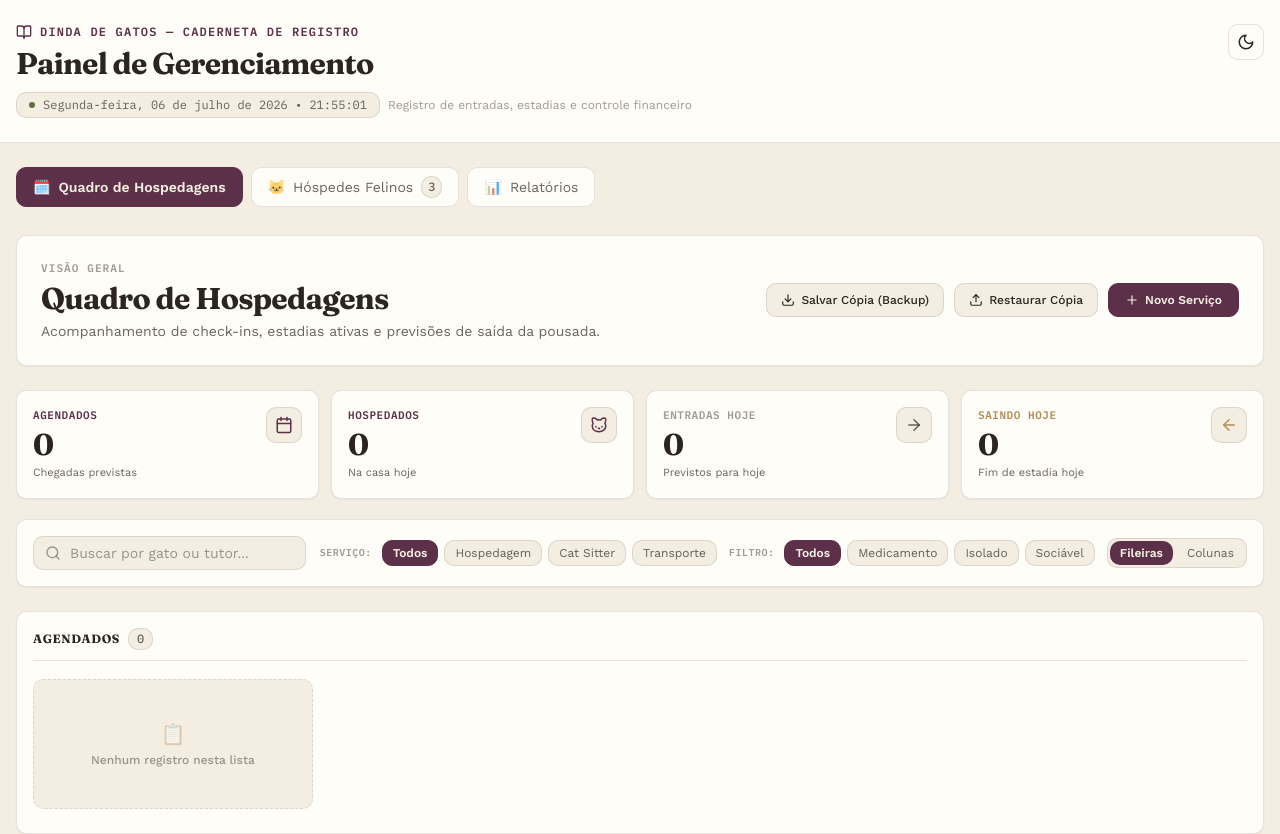
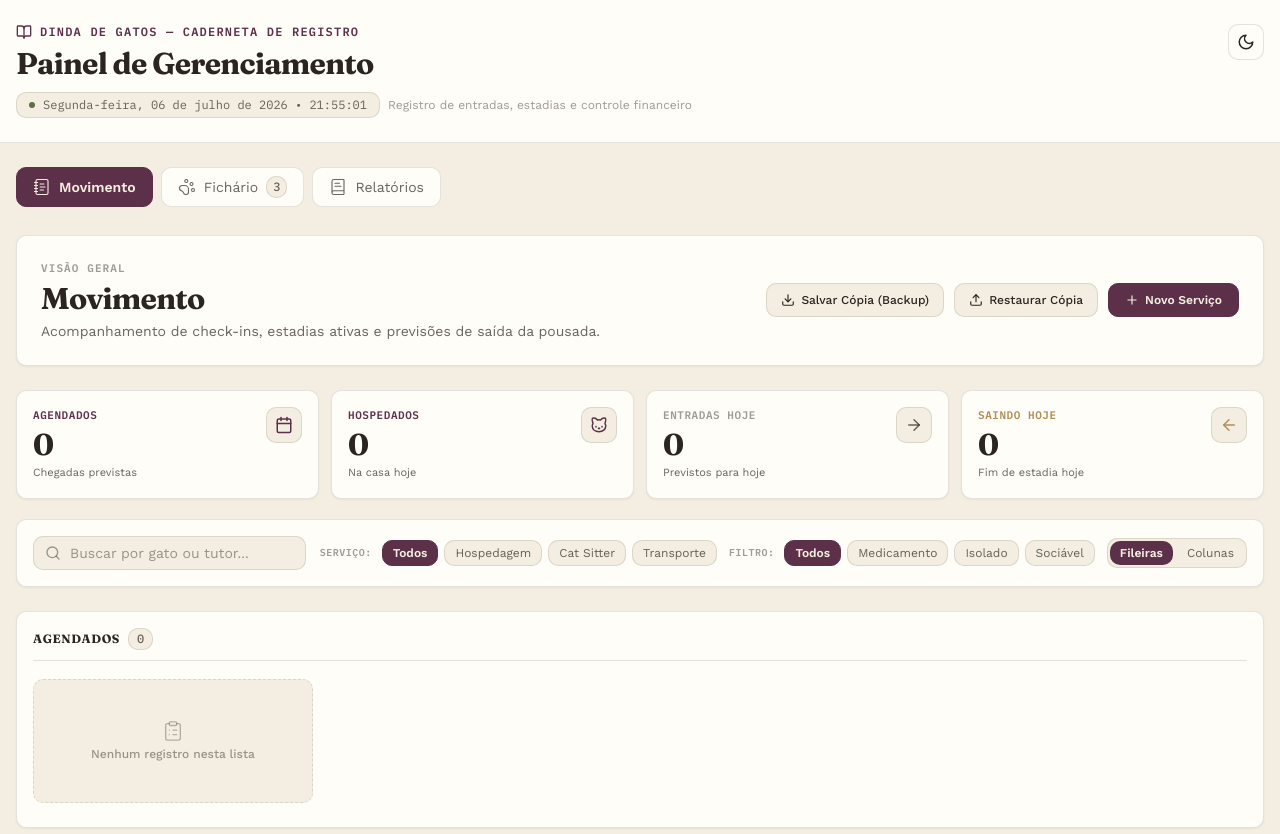
Before and after one commit to nicolasaj0/DindaGatosApp, a React (Vite) app: page / in a window 1280 px wide. Shown: the top 834 px of the page. Built offline with nearby package versions, Linux system fonts and the light colour scheme.

Commit message:
refactor(nav): atualizar icones para lucide-react, renomear abas e remover emojis remanescentes

```diff
--- a/src/App.tsx
+++ b/src/App.tsx
@@ -11,7 +11,7 @@ import { FormEditGato } from './components/FormEditGato';
 import { FichaGato } from './components/FichaGato';
 import { RelatoriosView } from './components/RelatoriosView';
 import { ModalRegistrarPagamento } from './components/ModalRegistrarPagamento';
-import { Download, Upload, Cat, Search, Edit2, Trash2, Calendar, Plus, ChevronDown, ChevronUp, ArrowRight, ArrowLeft, Eye } from 'lucide-react';
+import { Download, Upload, Cat, Search, Edit2, Trash2, Calendar, Plus, ChevronDown, ChevronUp, ArrowRight, ArrowLeft, Eye, NotebookText, PawPrint, BookText } from 'lucide-react';
 import { getLocalDateString, getLocalTimestampString, getStatusLabel, formatDateString, calculateNights, labelStatus, calculateEstadiaTotals } from './utils';
 
 const statusOrder: HospedagemStatus[] = [
@@ -413,8 +413,12 @@ function App() {
                 : 'bg-parchment-elevated text-ink-subtle border-border-ledger hover:text-ink hover:border-border-ledger-hover'
             }`}
           >
-            <span>🗓️</span>
-            <span>Quadro de Hospedagens</span>
+            <NotebookText
+              size={18}
+              strokeWidth={1.5}
+              className={currentView === 'hospedagens' ? 'text-parchment' : 'text-ink/70'}
+            />
+            <span>Movimento</span>
           </button>
           <button
             type="button"
@@ -428,8 +432,12 @@ function App() {
                 : 'bg-parchment-elevated text-ink-subtle border-border-ledger hover:text-ink hover:border-border-ledger-hover'
             }`}
           >
-            <span>🐱</span>
-            <span>Hóspedes Felinos</span>
+            <PawPrint
+              size={18}
+              strokeWidth={1.5}
+              className={currentView === 'gatos' ? 'text-parchment' : 'text-ink/70'}
+            />
+            <span>Fichário</span>
             <span className={`inline-flex items-center justify-center rounded-card px-1.5 py-0.5 text-xs font-mono font-medium ${
               currentView === 'gatos'
                 ? 'bg-parchment text-stamp-plum'
@@ -447,7 +455,11 @@ function App() {
                 : 'bg-parchment-elevated text-ink-subtle border-border-ledger hover:text-ink hover:border-border-ledger-hover'
             }`}
           >
-            <span>📊</span>
+            <BookText
+              size={18}
+              strokeWidth={1.5}
+              className={currentView === 'relatorios' ? 'text-parchment' : 'text-ink/70'}
+            />
             <span>Relatórios</span>
           </button>
         </div>
@@ -456,7 +468,7 @@ function App() {
           <div>
             <p className="font-mono text-[11px] font-bold uppercase tracking-widest text-ink-muted">Visão Geral</p>
             <h2 className="mt-1 text-2xl sm:text-3xl font-bold font-display text-ink tracking-tight">
-              {currentView === 'hospedagens' ? 'Quadro de Hospedagens' : currentView === 'gatos' ? 'Histórico & Hóspedes Felinos' : 'Relatório Financeiro & Desempenho'}
+              {currentView === 'hospedagens' ? 'Movimento' : currentView === 'gatos' ? 'Fichário' : 'Relatórios'}
             </h2>
             <p className="mt-1 max-w-2xl text-xs sm:text-sm font-body text-ink-subtle">
               {currentView === 'hospedagens'
@@ -733,10 +745,10 @@ function App() {
               </button>
             </div>
 
-            {/* Grid de Hóspedes Felinos */}
+            {/* Grid do Fichário */}
             {filteredGatos.length === 0 ? (
               <div className="flex flex-col items-center justify-center rounded-card border border-dashed border-border-ledger bg-parchment p-10 text-center text-ink-muted">
-                <span className="text-3xl mb-2 opacity-70">🐾</span>
+                <PawPrint size={32} strokeWidth={1.5} className="mb-2 opacity-70 text-ink-muted" />
                 <p className="text-sm font-body font-medium text-ink">Nenhum felino encontrado</p>
                 <p className="text-xs font-body text-ink-muted mt-0.5">Cadastre um novo gato ou ajuste os termos da busca.</p>
               </div>
--- a/src/components/Column.tsx
+++ b/src/components/Column.tsx
@@ -2,6 +2,7 @@ import { useMemo } from 'react';
 import { Hospedagem, HospedagemStatus, TipoServico } from '../types';
 import { Card } from './Card';
 import { getStatusLabel, labelStatus } from '../utils';
+import { ClipboardList } from 'lucide-react';
 
 interface ColumnProps {
   status: HospedagemStatus;
@@ -45,7 +46,7 @@ export function Column({ status, items, onEdit, onCheckOut, onCheckIn, onOpenPag
       >
         {count === 0 ? (
           <div className={`flex flex-col items-center justify-center rounded-card border border-dashed border-border-ledger bg-parchment p-6 text-center text-ink-muted ${isRowMode ? 'min-w-[280px] py-10' : 'w-full'}`}>
-            <span className="text-xl mb-1 opacity-70">📋</span>
+            <ClipboardList size={22} strokeWidth={1.5} className="mb-1 opacity-70 text-ink-muted" />
             <p className="text-xs font-body font-medium text-ink-muted">Nenhum registro nesta lista</p>
           </div>
         ) : (
--- a/src/components/FichaHospedagem.tsx
+++ b/src/components/FichaHospedagem.tsx
@@ -82,7 +82,7 @@ export function FichaHospedagem({ hospedagem, onClose, onEditClick, onOpenPagame
           )}
           <div className="mt-2.5 flex flex-wrap gap-2 items-center font-mono text-xs">
             <span className="text-ink-subtle bg-parchment-elevated border border-border-ledger rounded-card px-2 py-0.5">
-              {hospedagem.tipoServico === 'transporte' ? 'transporte' : totals.nights === 1 ? '1 diária 🌙' : `${totals.nights} diárias 🌙`}
+              {hospedagem.tipoServico === 'transporte' ? 'transporte' : totals.nights === 1 ? '1 diária' : `${totals.nights} diárias`}
             </span>
             <span className="text-ink font-semibold bg-parchment-elevated border border-border-ledger rounded-card px-2 py-0.5">
               {totals.valorTransporte > 0
--- a/src/components/FormHospedagem.tsx
+++ b/src/components/FormHospedagem.tsx
@@ -322,10 +322,10 @@ export function FormHospedagem({ onSubmit, onCancel, preSelectedGatoId }: FormHo
           onChange={handleSelectGatoChange}
           className="w-full rounded-card border border-border-ledger bg-parchment-elevated px-3 py-1.5 text-xs sm:text-sm text-ink focus:border-border-ledger-hover outline-none"
         >
-          <option value="">✨ Novo Cadastro (Preencher ficha)</option>
+          <option value="">+ Novo Cadastro (Preencher ficha)</option>
           {gatos.map((g) => (
             <option key={g.id} value={g.id}>
-              🐱 {g.nomeGato} (Tutor: {g.nomeTutor})
+              {g.nomeGato} (Tutor: {g.nomeTutor})
             </option>
           ))}
         </select>
--- a/src/components/RelatoriosView.tsx
+++ b/src/components/RelatoriosView.tsx
@@ -1,7 +1,7 @@
 import { useState, useMemo } from 'react';
 import { Estadia, Gato, TipoServico } from '../types';
 import { calculateEstadiaTotals } from '../utils';
-import { Cat, DollarSign, Calendar, TrendingUp, Award, Clock, Sparkles } from 'lucide-react';
+import { Cat, DollarSign, Calendar, TrendingUp, Award, Clock, Sparkles, BarChart3 } from 'lucide-react';
 
 interface RelatoriosViewProps {
   estadias: Estadia[];
@@ -225,7 +225,7 @@ export function RelatoriosView({ estadias, gatos }: RelatoriosViewProps) {
       {/* Filtro por Tipo de Serviço em Relatórios */}
       <div className="flex flex-wrap items-center gap-2 bg-parchment-elevated border border-border-ledger rounded-card p-3.5 shadow-sm transition-colors duration-150">
         <span className="font-mono text-[10px] font-bold uppercase tracking-wider text-ink-muted mr-1 flex items-center gap-1">
-          Serviço do Relatório:
+          Filtrar por Serviço:
         </span>
         {[
           { id: 'todos', label: 'Todos os Serviços' },
@@ -489,7 +489,7 @@ export function RelatoriosView({ estadias, gatos }: RelatoriosViewProps) {
         {/* Custom Bars Render Grid */}
         {sortedCats.length === 0 ? (
           <div className="flex flex-col items-center justify-center py-12 text-center text-ink-muted border border-dashed border-border-ledger rounded-card bg-parchment">
-            <span className="text-3xl mb-2 opacity-70">📊</span>
+            <BarChart3 size={32} strokeWidth={1.5} className="mb-2 opacity-70 text-ink-muted" />
             <p className="text-sm font-body font-medium text-ink">Nenhum registro para este filtro</p>
             <p className="text-xs font-body text-ink-muted mt-0.5">Cadastre e conclua serviços para visualizar o gráfico comparativo.</p>
           </div>
```
